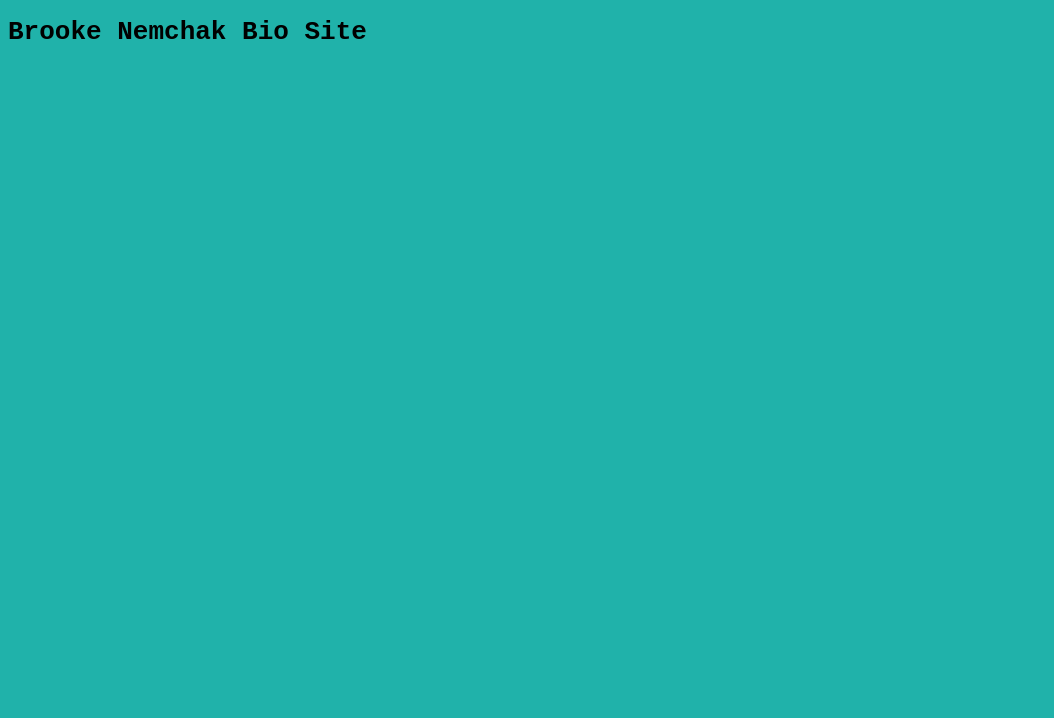
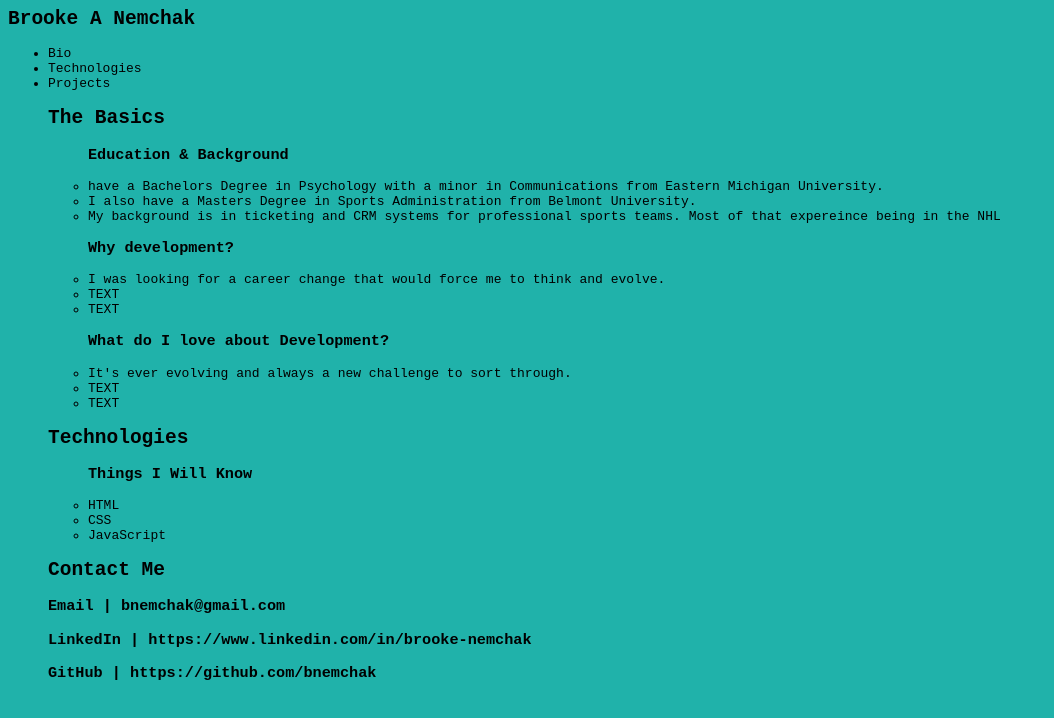
Before and after one commit to bnemchak/personal-bio-site, a plain HTML site: page index.html in a window 1280 px wide. Shown: the whole page, without its empty margins (0-1054 px from the left). Drawn offline with Linux system fonts and the light colour scheme.

Commit message:
pbs basic html setup

```diff
--- a/index.html
+++ b/index.html
@@ -1,14 +1,66 @@
-<!DOCTYPE html>
 <html lang="en">
 <head>
   <meta charset="UTF-8">
   <meta name="viewport" content="width=device-width, initial-scale=1.0">
+  <meta http-equiv="X-UA-Compatible" content="ie=edge">
   <title>Brooke Nemchak</title>
   <link rel="stylesheet" href="main.css">
 </head>
+
 <body>
-  <h1>Brooke Nemchak Bio Site</h1>
+  <!-- Navigation -->
+  <nav>
+    <!-- TODO: Insert some sort of H1-H6 with your name here -->
+    <h1>Brooke A Nemchak</h1>
+    <ul id="navLinks">
+      <li><a id="navToBio">Bio</a></li>
+      <li><a id="navToTechnologies">Technologies</a></li>
+      <li><a id="navToProjects">Projects</a></li>
+    </ul>
+  </nav>
+  <!-- End Navigation -->
 
+  <!-- Primary View -->
+  <ul class="fullPage" id="bioPage">
+    <!-- TODO: Fill in bio info here: What is your background? Why do you want to go into development? What do you love about development? -->
+    <h2>The Basics</h2>
+      <ul> <h3>Education & Background</h3>
+        <li> have a Bachelors Degree in Psychology with a minor in Communications from Eastern Michigan University. </li>
+       <li>I also have a Masters Degree in Sports Administration from Belmont University. </li>
+        <li>My background is in ticketing and CRM systems for professional sports teams. Most of that expereince being in the NHL</li>
+      </ul>
+      <ul> <h3>Why development?</h3>
+        <li> I was looking for a career change that would force me to think and evolve.  </li>
+       <li>TEXT </li>
+        <li>TEXT</li>
+      </ul>
+      <ul> <h3>What do I love about Development?</h3>
+        <li> It's ever evolving and always a new challenge to sort through. </li>
+       <li>TEXT </li>
+        <li>TEXT</li>
+      </ul>
+    </div>
+  <div class="fullPage" id="technologiesPage">
+    <!-- TODO: Start an UL of all of the tools and technologies you've started learning so far. (You'll beef this page up later). -->
+    <h2>Technologies</h2>
+      <ul> <h3>Things I Will Know</h3>
+        <li>HTML </li>
+        <li>CSS </li>
+        <li>JavaScript</li>
+      </ul>
+  </div>
+  <div class="fullPage" id="projectsPage"></div>
+  <!-- End Primary View -->
+
+  <!-- Footer -->
+  <footer class="page-footer">
+    <!-- TODO: Fill in contact info here: Include things like email, LinkedIn, Twitter and GitHub links. -->
+      <h2>Contact Me</h2>
+        <h3>Email | bnemchak@gmail.com</h3>
+        <h3>LinkedIn | https://www.linkedin.com/in/brooke-nemchak</h3>
+        <h3>GitHub | https://github.com/bnemchak</h3>
+  </footer>
+  <!-- End Footer -->
   <script src="main.js"></script>
 </body>
 </html>
```
